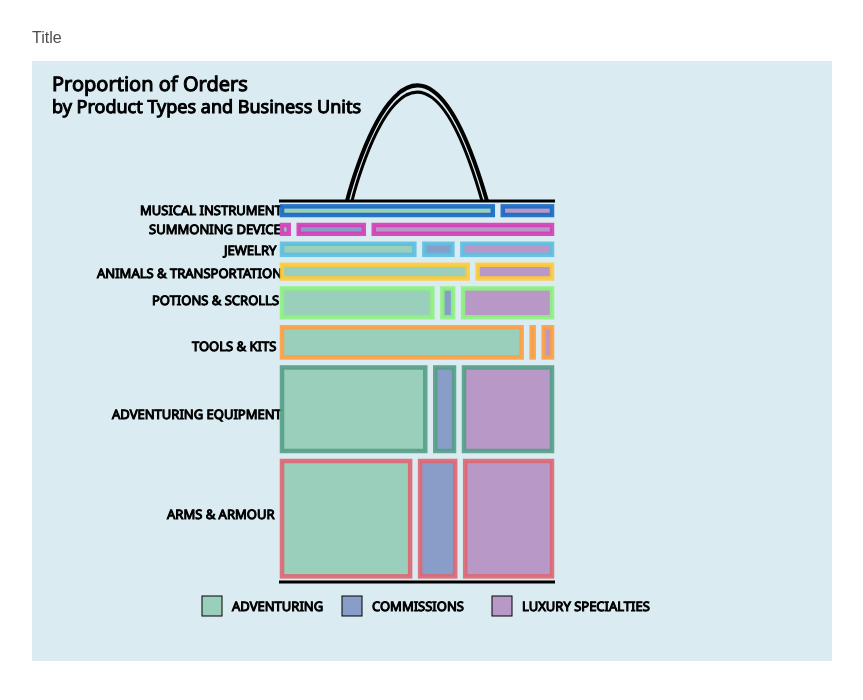
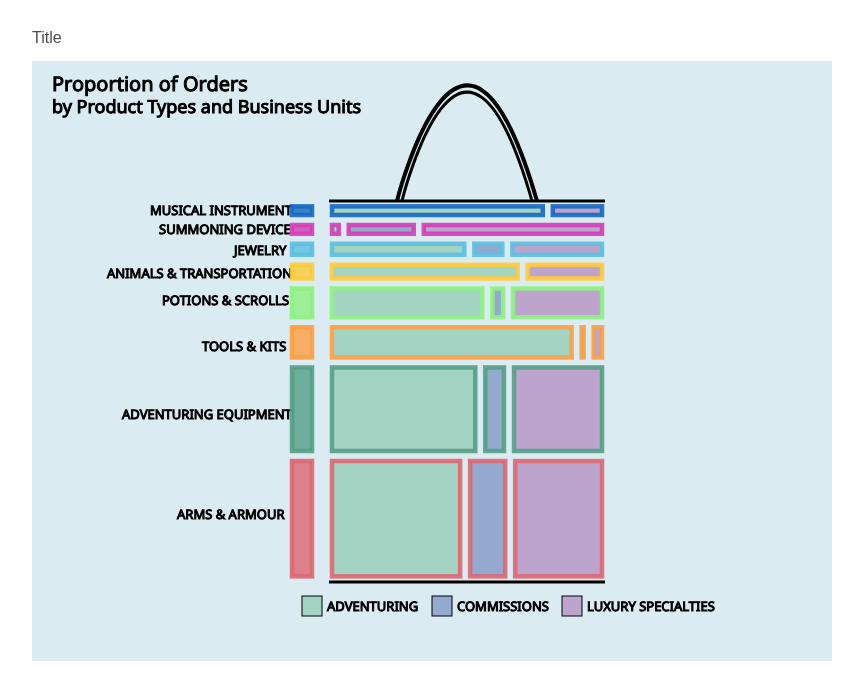
Before and after one commit to inezhao/DataVisualization, a SvelteKit app: page / in a window 1280 px wide. Shown: the top 700 px of the page, without its empty margins (112-975 px from the left). Built offline with nearby package versions, Linux system fonts and the light colour scheme.

Commit message:
added category bar

```diff
--- a/src/routes/+page.svelte
+++ b/src/routes/+page.svelte
@@ -10,11 +10,14 @@
 
     const widthSize = 250;
     const heightSize = 300;
-    const xPos = 250;
+    const xPos = 300;
     const yPos = 400;
     const Hspacing = 10;
     const Vspacing = 10;
     const StrokeWidth = 4.5;
+
+    const verticalBarSize = 40;
+    const verticalBarWidth = 20;
 
     const textSizeTitle = 20;
     const textSizeCategory = 13;
@@ -34,7 +37,8 @@
 
     const legendBox = 20;
 
-    const Opacity = '0.7';
+    const categoryShareOpacity = 0.8;
+    const Opacity = 0.6;
 
 
 </script>
@@ -61,7 +65,18 @@
     by Product Types and Business Units</text>
 
 <!--First 0-2 Arms & Armour-->
-<text x={xPos- 115} y={yPos + heightSize*CategoryShare[0]/2} font-size={textSizeCategory}>{Type[0]}</text>
+<text x={xPos- 115 -verticalBarSize} y={yPos + heightSize*CategoryShare[0]/2}
+ font-size={textSizeCategory}>{Type[0]}</text>
+<!--First 0-2 Arms & Armour CategoryShare-->
+<rect x={xPos -verticalBarSize}
+y={yPos}
+width={(verticalBarWidth)}
+height={heightSize*CategoryShare[0]}
+style="fill:{ArmsArmourStroke};stroke:{ArmsArmourStroke};stroke-width:{StrokeWidth};
+fill-opacity:{categoryShareOpacity};stroke-opacity:0.9">
+<title>{100*CategoryShare[0]}%</title>
+</rect>
+<!--First 0-2 Arms & Armour BusinessUnits-->
   <rect x={xPos}
   y={yPos}
   width={(widthSize*BusinessUnitShare[0])}
@@ -87,8 +102,18 @@
   </rect>
 
 <!--Second 3-5 Adventuring Equipment-->
-<text x={xPos-170} y={yPos + heightSize*CategoryShare[3] - heightSize*CategoryShare[0] - Vspacing}
+<text x={xPos-170-verticalBarSize} y={yPos + heightSize*CategoryShare[3] - heightSize*CategoryShare[0] - Vspacing}
   font-size={textSizeCategory}>{Type[3]}</text>
+<!--Second 3-5 Adventuring Equipment CategoryShare-->
+<rect x={xPos - verticalBarSize}
+y={yPos - heightSize*CategoryShare[3] - Vspacing}
+width={(verticalBarWidth)}
+height={heightSize*CategoryShare[3]}
+style="fill:{AdventuringEquipmentStroke};stroke:{AdventuringEquipmentStroke};stroke-width:{StrokeWidth};
+fill-opacity:{categoryShareOpacity};stroke-opacity:0.9">
+<title>{CategoryShare[3]}</title>
+</rect>
+<!--Second 3-5 Adventuring Equipment BusinessUnits-->
 <rect x={xPos}
 y={yPos - heightSize*CategoryShare[3] - Vspacing}
 width={(widthSize*BusinessUnitShare[3])}
@@ -114,8 +139,18 @@ style="fill:{LuxFill};stroke:{AdventuringEquipmentStroke};stroke-width:{StrokeWi
 </rect>
 
 <!--Third 6-8 Tools & Kits-->
-<text x={xPos-90} y={yPos + heightSize*CategoryShare[6]/2 - heightSize*CategoryShare[0] - Vspacing}
+<text x={xPos-90-verticalBarSize} y={yPos + heightSize*CategoryShare[6]/2 - heightSize*CategoryShare[0] - Vspacing}
 fill="black" font-size={textSizeCategory}>{Type[6]}</text>
+<!--Third 6-8 Tools & Kits CategoryShare-->
+<rect x={xPos- verticalBarSize}
+y={yPos - heightSize*CategoryShare[3] - heightSize*CategoryShare[6] -  2*Vspacing}
+width={(verticalBarWidth)}
+height={heightSize*CategoryShare[6]}
+style="fill:{ToolsKitsStroke};stroke:{ToolsKitsStroke};stroke-width:{StrokeWidth};
+fill-opacity:{categoryShareOpacity};stroke-opacity:0.9">
+<title>{CategoryShare[6]}</title>
+</rect>
+<!--Third 6-8 Tools & Kits BusinessUnit-->
 <rect x={xPos}
 y={yPos - heightSize*CategoryShare[3] - heightSize*CategoryShare[6] -  2*Vspacing}
 width={(widthSize*BusinessUnitShare[6])}
@@ -141,8 +176,18 @@ style="fill:{LuxFill};stroke:{ToolsKitsStroke};stroke-width:{StrokeWidth};fill-o
 </rect>
 
 <!--Fourth 9-11 Potions & Scrolls-->
-<text x={xPos-130} y={yPos + 4 + heightSize*CategoryShare[9] - heightSize*CategoryShare[0] - heightSize*CategoryShare[3] + Vspacing}
+<text x={xPos-130-verticalBarSize} y={yPos + 4 + heightSize*CategoryShare[9] - heightSize*CategoryShare[0] - heightSize*CategoryShare[3] + Vspacing}
       fill="black" font-size={textSizeCategory}>{Type[9]}</text>
+<!--Fourth 9-11 Potions & Scrolls CategoryShare-->
+<rect x={xPos - verticalBarSize}
+y={yPos - heightSize*CategoryShare[3] - heightSize*CategoryShare[6] - heightSize*CategoryShare[9]-  3*Vspacing}
+width={(verticalBarWidth)}
+height={heightSize*CategoryShare[9]}
+style="fill:{PotionsScrollsStroke};stroke:{PotionsScrollsStroke};stroke-width:{StrokeWidth};
+fill-opacity:{categoryShareOpacity};stroke-opacity:0.9">
+<title>{CategoryShare[9]}</title>
+</rect>
+<!--Fourth 9-11 Potions & Scrolls BusinessUnit-->
 <rect x={xPos}
 y={yPos - heightSize*CategoryShare[3] - heightSize*CategoryShare[6] - heightSize*CategoryShare[9]-  3*Vspacing}
 width={(widthSize*BusinessUnitShare[9])}
@@ -168,8 +213,19 @@ style="fill:{LuxFill};stroke:{PotionsScrollsStroke};stroke-width:{StrokeWidth};f
 </rect>
 
 <!--Fifth 12-13 Animals & Transportation-->
-<text x={xPos-185} y={yPos + 2 + heightSize*CategoryShare[12]- heightSize*CategoryShare[3] - heightSize*CategoryShare[0]}
+<text x={xPos-185-verticalBarSize} y={yPos + 2 + heightSize*CategoryShare[12]- heightSize*CategoryShare[3] - heightSize*CategoryShare[0]}
       fill="black" font-size={textSizeCategory}>{Type[12]}</text>
+<!--Fifth 12-13 Animals & Transportation CategoryShare-->
+<rect x={xPos - verticalBarSize}
+y={yPos - heightSize*CategoryShare[3] - heightSize*CategoryShare[6] - heightSize*CategoryShare[9]- heightSize*CategoryShare[12]-  4*Vspacing}
+width={verticalBarWidth}
+height={heightSize*CategoryShare[12]}
+style="fill:{AnimalsTransportStroke};stroke:{AnimalsTransportStroke};stroke-width:{StrokeWidth};
+fill-opacity:{categoryShareOpacity};stroke-opacity:0.9">
+<title>{CategoryShare[12]}</title>
+</rect>
+<!--Fifth 12-13 Animals & Transportation BusinessUnit-->
+
 <rect x={xPos}
 y={yPos - heightSize*CategoryShare[3] - heightSize*CategoryShare[6] - heightSize*CategoryShare[9]- heightSize*CategoryShare[12]-  4*Vspacing}
 width={widthSize*(BusinessUnitShare[12]+0.025)}
@@ -187,8 +243,20 @@ style="fill:{LuxFill};stroke:{AnimalsTransportStroke};stroke-width:{StrokeWidth}
 </rect>
 
 <!--Sixth 14-16 Jewelry-->
-<text x={xPos-58} y={yPos + 4 -heightSize*CategoryShare[14] - heightSize*CategoryShare[3] - heightSize*CategoryShare[0]}
+<text x={xPos-58-verticalBarSize} y={yPos + 4 -heightSize*CategoryShare[14] - heightSize*CategoryShare[3] - heightSize*CategoryShare[0]}
   fill="black" font-size={textSizeCategory}>{Type[14]}</text>
+<!--Sixth 14-16 Jewelry CategoryShare-->
+<rect x={xPos - verticalBarSize}
+y={yPos - heightSize*CategoryShare[3] - heightSize*CategoryShare[6]
+  - heightSize*CategoryShare[9]- heightSize*CategoryShare[12] - heightSize*CategoryShare[14] -  5*Vspacing}
+width={verticalBarWidth}
+height={heightSize*CategoryShare[14]}
+style="fill:{JewelryStroke};stroke:{JewelryStroke};stroke-width:{StrokeWidth};
+fill-opacity:{categoryShareOpacity};stroke-opacity:0.9">
+<title>{CategoryShare[14]}</title>
+</rect>
+<!--Sixth 14-16 Jewelry BusinessUnit-->
+
 <rect x={xPos}
 y={yPos - heightSize*CategoryShare[3] - heightSize*CategoryShare[6]
   - heightSize*CategoryShare[9]- heightSize*CategoryShare[12] - heightSize*CategoryShare[14] -  5*Vspacing}
@@ -217,8 +285,19 @@ style="fill:{LuxFill};stroke:{JewelryStroke};stroke-width:{StrokeWidth};fill-opa
 </rect>
 
 <!--Seventh 17-19 Summoning Device-->
-<text x={xPos-133} y={yPos + 2 - heightSize*CategoryShare[0]- heightSize*CategoryShare[3] - heightSize*CategoryShare[6]}
+<text x={xPos-133-verticalBarSize} y={yPos + 2 - heightSize*CategoryShare[0]- heightSize*CategoryShare[3] - heightSize*CategoryShare[6]}
   fill="black" font-size={textSizeCategory}>{Type[17]}</text>
+  <!--Seventh 17-19 Summoning Device CategoryShare-->
+  <rect x={xPos - verticalBarSize}
+y={yPos - heightSize*CategoryShare[3] - heightSize*CategoryShare[6]
+  - heightSize*CategoryShare[9]- heightSize*CategoryShare[12] - heightSize*CategoryShare[14] - heightSize*CategoryShare[17] -  6*Vspacing}
+width={verticalBarWidth}
+height={heightSize*CategoryShare[17]}
+style="fill:{SummoningDeviceStroke};stroke:{SummoningDeviceStroke};stroke-width:{StrokeWidth};
+fill-opacity:{categoryShareOpacity};stroke-opacity:0.9">
+<title>{CategoryShare[17]}</title>
+</rect>
+  <!--Seventh 17-19 Summoning Device BusinessUnit-->
 <rect x={xPos}
 y={yPos - heightSize*CategoryShare[3] - heightSize*CategoryShare[6]
   - heightSize*CategoryShare[9]- heightSize*CategoryShare[12] - heightSize*CategoryShare[14] - heightSize*CategoryShare[17] -  6*Vspacing}
@@ -247,9 +326,22 @@ style="fill:{LuxFill};stroke:{SummoningDeviceStroke};stroke-width:{StrokeWidth};
 </rect>
 
 <!--Seventh 20-21 Musical Instrument-->
-<text x={xPos-142} y={yPos - 17 -heightSize*CategoryShare[3] - heightSize*CategoryShare[6] -
+<text x={xPos-142-verticalBarSize} y={yPos - 17 -heightSize*CategoryShare[3] - heightSize*CategoryShare[6] -
   heightSize*CategoryShare[0]}
   fill="black" font-size={textSizeCategory}>{Type[20]}</text>
+
+<!--Seventh 20-21 Musical Instrument CategoryShare-->
+<rect x={xPos - verticalBarSize}
+y={yPos - heightSize*CategoryShare[3] - heightSize*CategoryShare[6]
+  - heightSize*CategoryShare[9]- heightSize*CategoryShare[12] - heightSize*CategoryShare[14] - heightSize*CategoryShare[17]
+  -heightSize*CategoryShare[20] -  7*Vspacing}
+width={verticalBarWidth}
+height={heightSize*CategoryShare[20]}
+style="fill:{MusicalInstrumentStroke};stroke:{MusicalInstrumentStroke};stroke-width:{StrokeWidth};fill-opacity:{categoryShareOpacity};stroke-opacity:0.9">
+<title>{CategoryShare[20]}</title>
+</rect>
+
+<!--Seventh 20-21 Musical Instrument BusinessUnit-->
 <rect x={xPos}
 y={yPos - heightSize*CategoryShare[3] - heightSize*CategoryShare[6]
   - heightSize*CategoryShare[9]- heightSize*CategoryShare[12] - heightSize*CategoryShare[14] - heightSize*CategoryShare[17]
@@ -271,24 +363,24 @@ style="fill:{LuxFill};stroke:{MusicalInstrumentStroke};stroke-width:{StrokeWidth
 </rect>
 
 <!--Shopping Bag Handle-->
-<path d="M 320 140
-        C 320 140, 380 -105, 450 140"
+<path d="M 370 140
+        C 370 140, 430 -105, 500 140"
         stroke="black" fill="transparent"stroke-width="3" fill-opacity="0.5"/>
-<path d="M 315 140
-        C 315 140, 380 -120, 455 140"
+<path d="M 365 140
+        C 365 140, 430 -120, 505 140"
         stroke="black" fill="transparent"stroke-width="4" fill-opacity="0.5"/>
 
-<path d="M 247 140 l 276 0"
+<path d="M 297 140 l 276 0"
         stroke="black" fill="transparent"stroke-width="3" fill-opacity="0.5"/>
-<path d="M 247 521 l 276 0"
+<path d="M 297 521 l 276 0"
         stroke="black" fill="transparent"stroke-width="3" fill-opacity="0.5"/>
 
 
 
 <!--Legends BusinessUnit-->
-<text x={xPos - 50} y={yPos + 150} fill="black" font-size={textSizeCategory}>ADVENTURING</text>
+<text x={xPos - 5} y={yPos + 150} fill="black" font-size={textSizeCategory}>ADVENTURING</text>
 <rect
-  x={xPos - 50 - legendBox - Hspacing}
+  x={xPos - legendBox - Hspacing}
   y={yPos + 145 - legendBox + Vspacing}
   width={legendBox}
   height={legendBox}
@@ -296,9 +388,9 @@ style="fill:{LuxFill};stroke:{MusicalInstrumentStroke};stroke-width:{StrokeWidth
   <title></title>
 </rect>
 
-<text x={xPos + 90} y={yPos + 150} fill="black" font-size={textSizeCategory}>COMMISSIONS</text>
+<text x={xPos + 130 -5} y={yPos + 150} fill="black" font-size={textSizeCategory}>COMMISSIONS</text>
 <rect
-  x={xPos +90 - legendBox - Hspacing}
+  x={xPos + 130 - legendBox - Hspacing}
   y={yPos + 145 - legendBox + Vspacing}
   width={legendBox}
   height={legendBox}
@@ -306,9 +398,9 @@ style="fill:{LuxFill};stroke:{MusicalInstrumentStroke};stroke-width:{StrokeWidth
   <title></title>
 </rect>
 
-<text x={xPos + 240} y={yPos + 150} fill="black" font-size={textSizeCategory}>LUXURY SPECIALTIES</text>
+<text x={xPos + 260 -5} y={yPos + 150} fill="black" font-size={textSizeCategory}>LUXURY SPECIALTIES</text>
 <rect
-  x={xPos +240 - legendBox - Hspacing}
+  x={xPos +260 - legendBox - Hspacing}
   y={yPos + 145 - legendBox + Vspacing}
   width={legendBox}
   height={legendBox}
```
